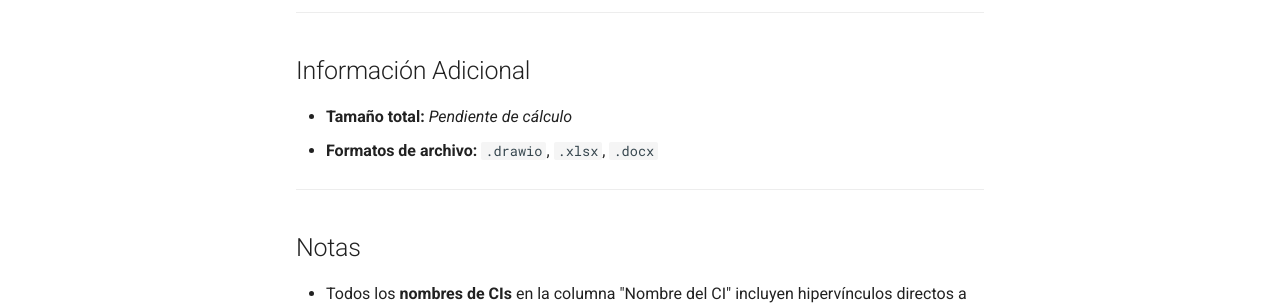
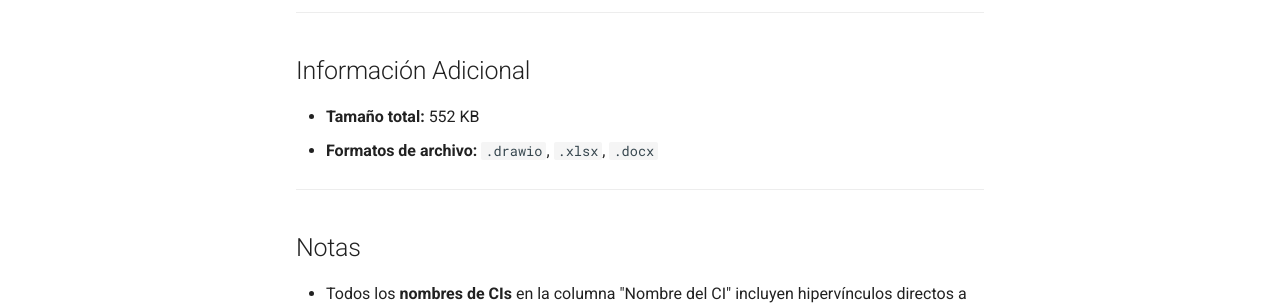
Before and after one commit to caupolicanre/software-engineering-gamify, an MkDocs documentation site: the page built from docs/CI_INVENTORY.md, in a window 1280 px wide and 900 px high, scrolled down 1568 px. Shown: the part 379-684 px from the top of the window. Built offline with MkDocs 1.6.1 and Material for MkDocs 9.7.7, drawn with Linux system fonts in a browser that asks for light colours; comment, search, counter and statistics services are not loaded.

Commit message:
docs: actualizar tamaño total en el inventario de activos

```diff
--- a/docs/CI_INVENTORY.md
+++ b/docs/CI_INVENTORY.md
@@ -39,7 +39,7 @@ Este módulo centraliza el **inventario de activos (Configuration Items, CIs)**
 ---
 
 ## Información Adicional
-- **Tamaño total:** *Pendiente de cálculo*
+- **Tamaño total:** 552 KB
 - **Formatos de archivo:** `.drawio`, `.xlsx`, `.docx`
 
 ---
```
